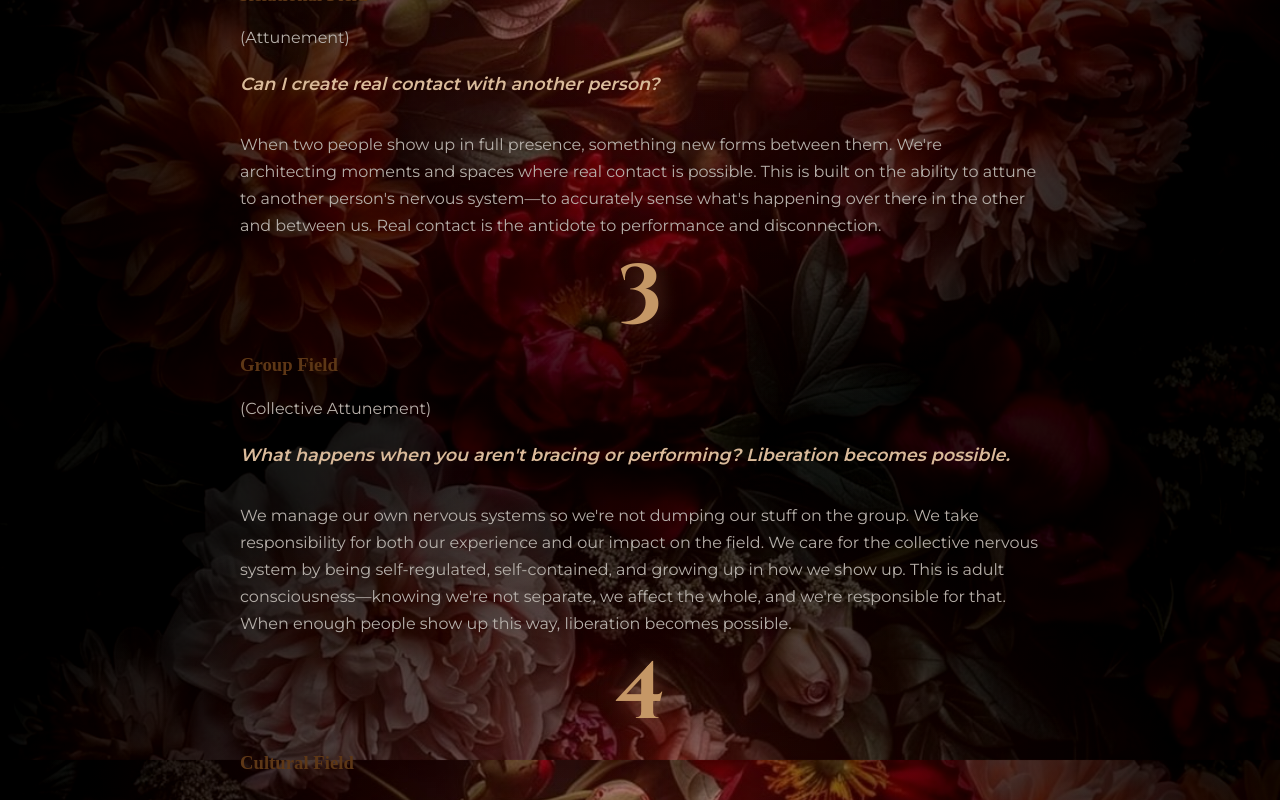
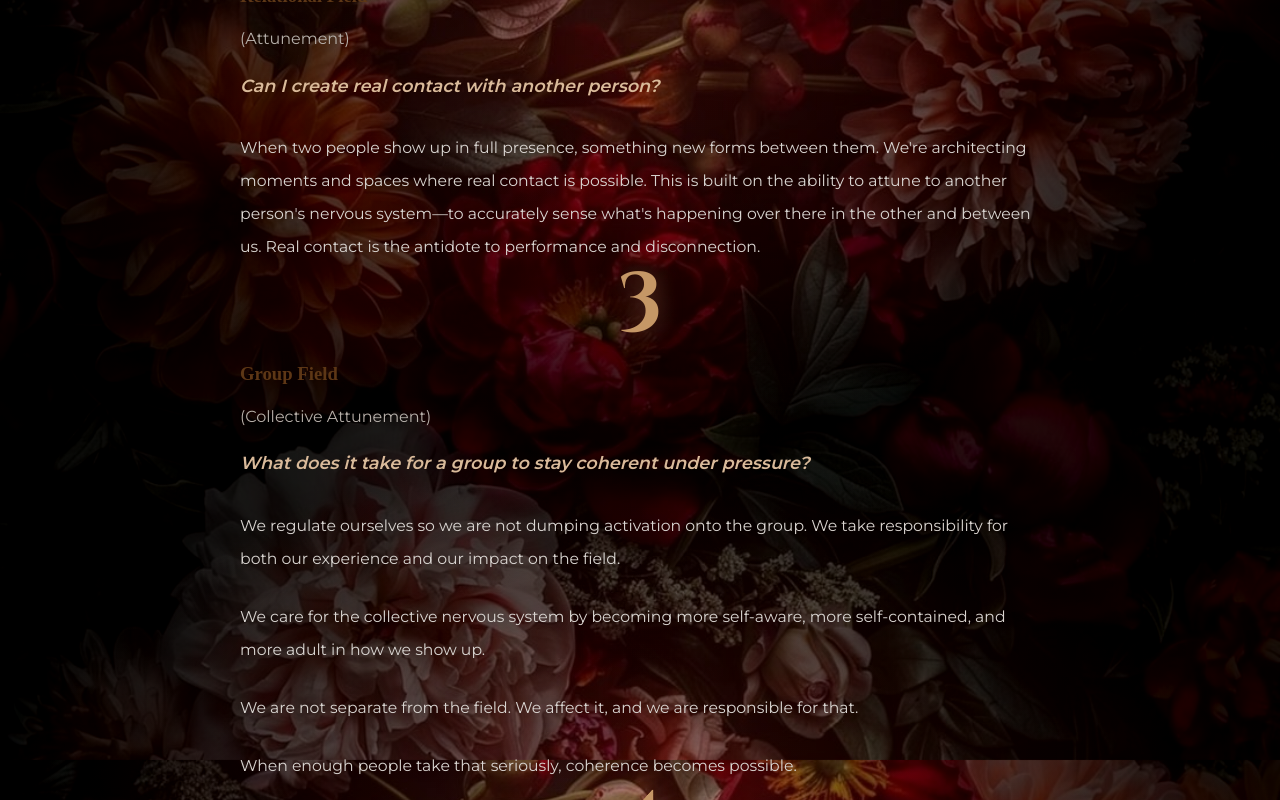
Before and after one commit to alimarie89/REVEL, a React (Vite) app in the folder frontend/: page /team-vision in a window 1280 px wide. Shown: the part 4360-5160 px from the top of the page. Built offline with nearby package versions, Linux system fonts and the light colour scheme.

Commit message:
Update Group Field (Collective Attunement) tagline and body text

```diff
--- a/frontend/src/pages/TeamVision.jsx
+++ b/frontend/src/pages/TeamVision.jsx
@@ -116,8 +116,11 @@
               <div className="circle-number">3</div>
               <h3>Group Field</h3>
               <p className="circle-subheader">(Collective Attunement)</p>
-              <p className="circle-question">What happens when you aren't bracing or performing? Liberation becomes possible.</p>
-              <p className="circle-context">We manage our own nervous systems so we're not dumping our stuff on the group. We take responsibility for both our experience and our impact on the field. We care for the collective nervous system by being self-regulated, self-contained, and growing up in how we show up. This is adult consciousness—knowing we're not separate, we affect the whole, and we're responsible for that. When enough people show up this way, liberation becomes possible.</p>
+              <p className="circle-question">What does it take for a group to stay coherent under pressure?</p>
+              <p className="circle-context">We regulate ourselves so we are not dumping activation onto the group. We take responsibility for both our experience and our impact on the field.</p>
+              <p className="circle-context">We care for the collective nervous system by becoming more self-aware, more self-contained, and more adult in how we show up.</p>
+              <p className="circle-context">We are not separate from the field. We affect it, and we are responsible for that.</p>
+              <p className="circle-context">When enough people take that seriously, coherence becomes possible.</p>
             </div>
 
             <div className="circle-card">
--- a/frontend/src/styles/TeamVision.css
+++ b/frontend/src/styles/TeamVision.css
@@ -289,6 +289,18 @@
   margin: 0 0 30px;
   line-height: 1.9;
   font-style: italic;
+}
+
+.circle-context {
+  font-size: 0.98rem;
+  line-height: 2.1;
+  color: var(--text-light);
+  font-weight: 300;
+  margin: 0 0 25px;
+}
+
+.circle-context:last-of-type {
+  margin-bottom: 0;
 }
 
 .circle-content p {
```
